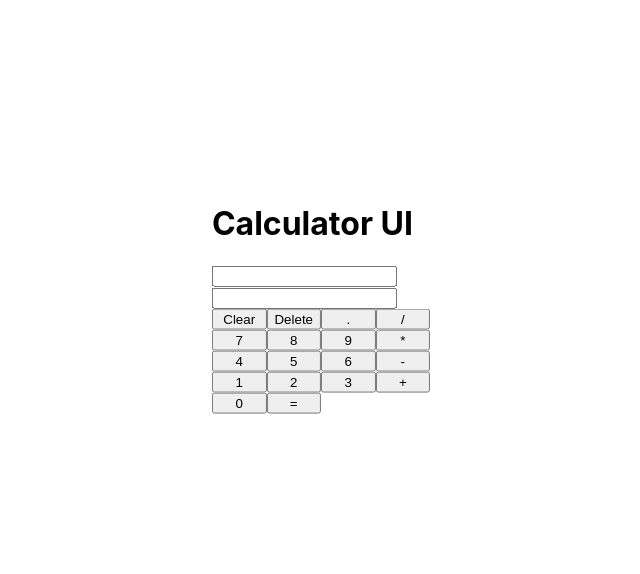
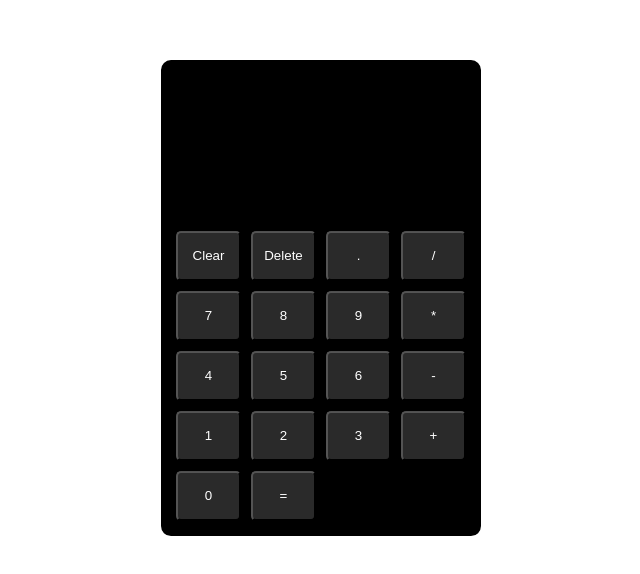
Before and after one commit to Abhirup243/Calculator_UI, a React (Create React App) app: page / in a window 1280 px wide. Shown: the part 102-676 px from the top of the page, without its empty margins (319-959 px from the left). Built offline with nearby package versions, Linux system fonts and the light colour scheme.

Commit message:
Update App.css

```diff
--- a/src/App.css
+++ b/src/App.css
@@ -7,41 +7,14 @@
   pointer-events: none;
 }
 
-@media (prefers-reduced-motion: no-preference) {
-  .App-logo {
-    animation: App-logo-spin infinite 20s linear;
-  }
-}
-
-.App-header {
-  background-color: #282c34;
-  min-height: 100vh;
-  display: flex;
-  flex-direction: column;
-  align-items: center;
-  justify-content: center;
-  font-size: calc(10px + 2vmin);
-  color: white;
-}
-
-.App-link {
-  color: #61dafb;
-}
-
-@keyframes App-logo-spin {
-  from {
-    transform: rotate(0deg);
-  }
-  to {
-    transform: rotate(360deg);
-  }
-}
 
 
 .keypad{
   display: grid;
   grid-template-columns: repeat(4,1fr);
+  grid-auto-rows: minmax(60px,auto);
 }
+
 
 
 .container{
@@ -49,4 +22,39 @@
   left:50%;
   position: absolute;
   transform: translate(-50%,-50%);
+  margin: 0 auto;
+  width: 300px;
+  border: 10px solid black;
+  background: black;
+  border-radius: 10px;
 }
+
+input[type="text"]{
+  height: 35px;
+  width: 290px;
+  background-color: black;
+  border: 0px;
+  color: white;
+  text-align: right;
+  font-size: 25px;
+  font-weight: 500;
+  letter-spacing: 1px;
+}
+
+input[type="button"]{
+  margin: 5px;
+  border-radius: 5px;
+  cursor: pointer;
+  background: rgba(128, 128, 128, 0.33);
+  color: white;
+}
+
+
+#Clear{
+  grid-column: 1/3;
+}
+
+
+#Result{
+  grid-column: 3/5;
+}
```
